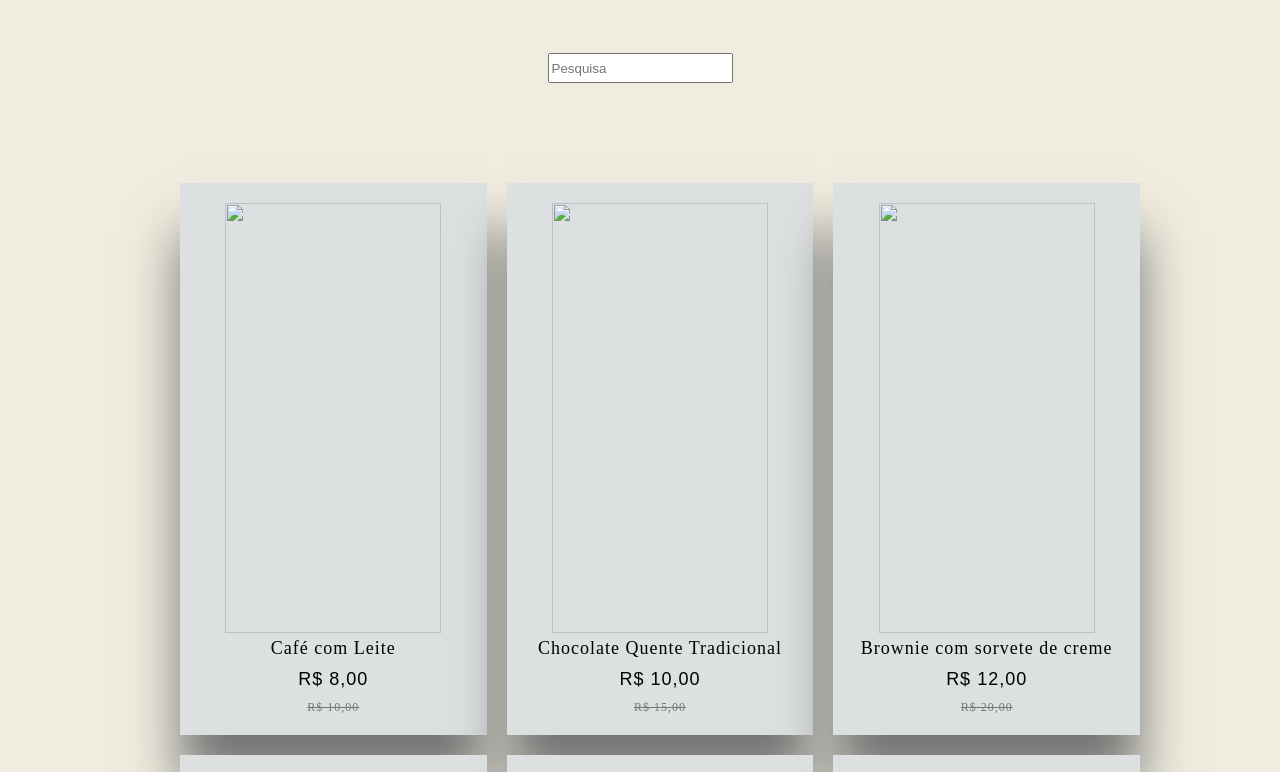
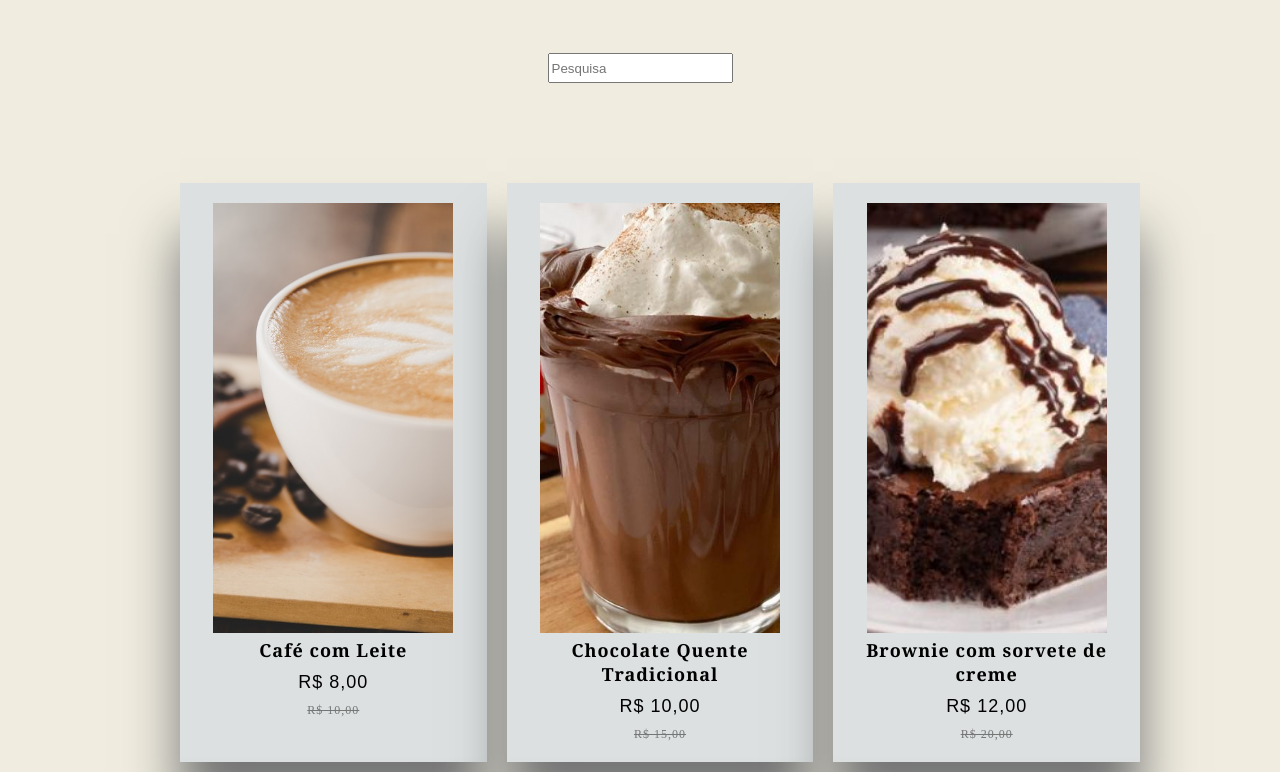
Before and after one commit to MariaLuizaSantana21/Site-de-Promo-es-Trabalho-de-JS, a website built with Vite: page index.html in a window 1280 px wide. Shown: the part 3151-3923 px from the top of the page. Built offline with nearby package versions, Linux system fonts and the light colour scheme; some icons are missing; files whose address does not match are found by name.

Commit message:
correção das imagens

```diff
--- a/src/promocoes.js
+++ b/src/promocoes.js
@@ -6,7 +6,7 @@ function initApp() {
         let newLi = document.createElement('div'); // Cria elementos <li>
         newLi.classList.add('item');
         newLi.innerHTML =  `
-            <img src="./src/img ${value.imagem}"
+            <img src="./src/img/${value.imagem}" />
             <div class="title">${value.title}</div>
             <div class="atualprice">${value.atualprice.toLocaleString()}</div>
             <div class="price">${value.price.toLocaleString()}</div>
@@ -28,7 +28,7 @@ function exibirProdutos(produtosParaExibir) {
         const item = document.createElement('div');
         item.classList.add('item');
         item.innerHTML =  `
-            <img src="./src/img ${produto.imagem}"
+            <img src="./src/img/${produto.imagem}" />
             <div class="title">${produto.title}</div>
             <div class="atualprice">${produto.atualprice.toLocaleString()}</div>
             <div class="price">${produto.price.toLocaleString()}</div>
```
Also changed, not shown: dist/assets/index-DpE9AFuF.js, dist/index.html.
